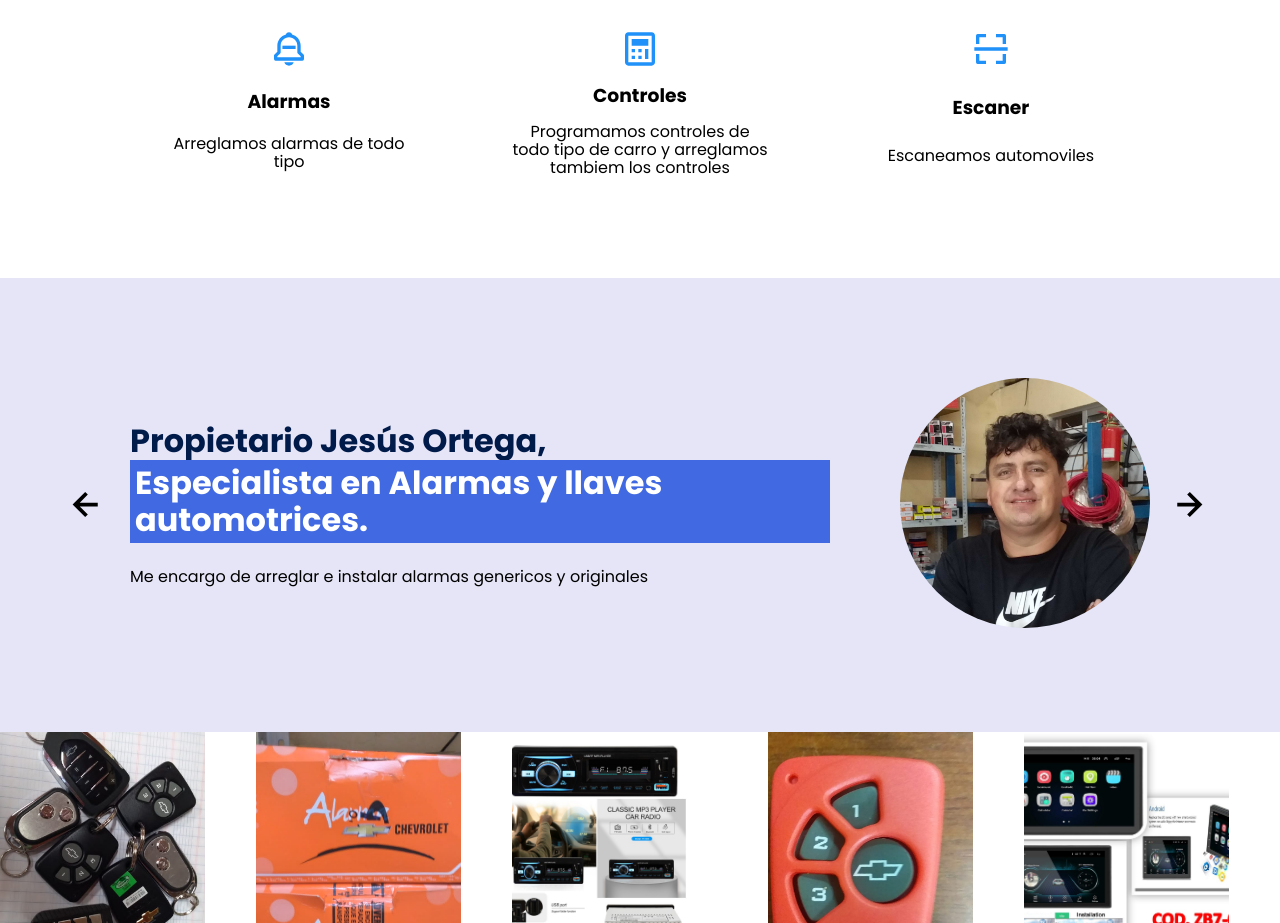
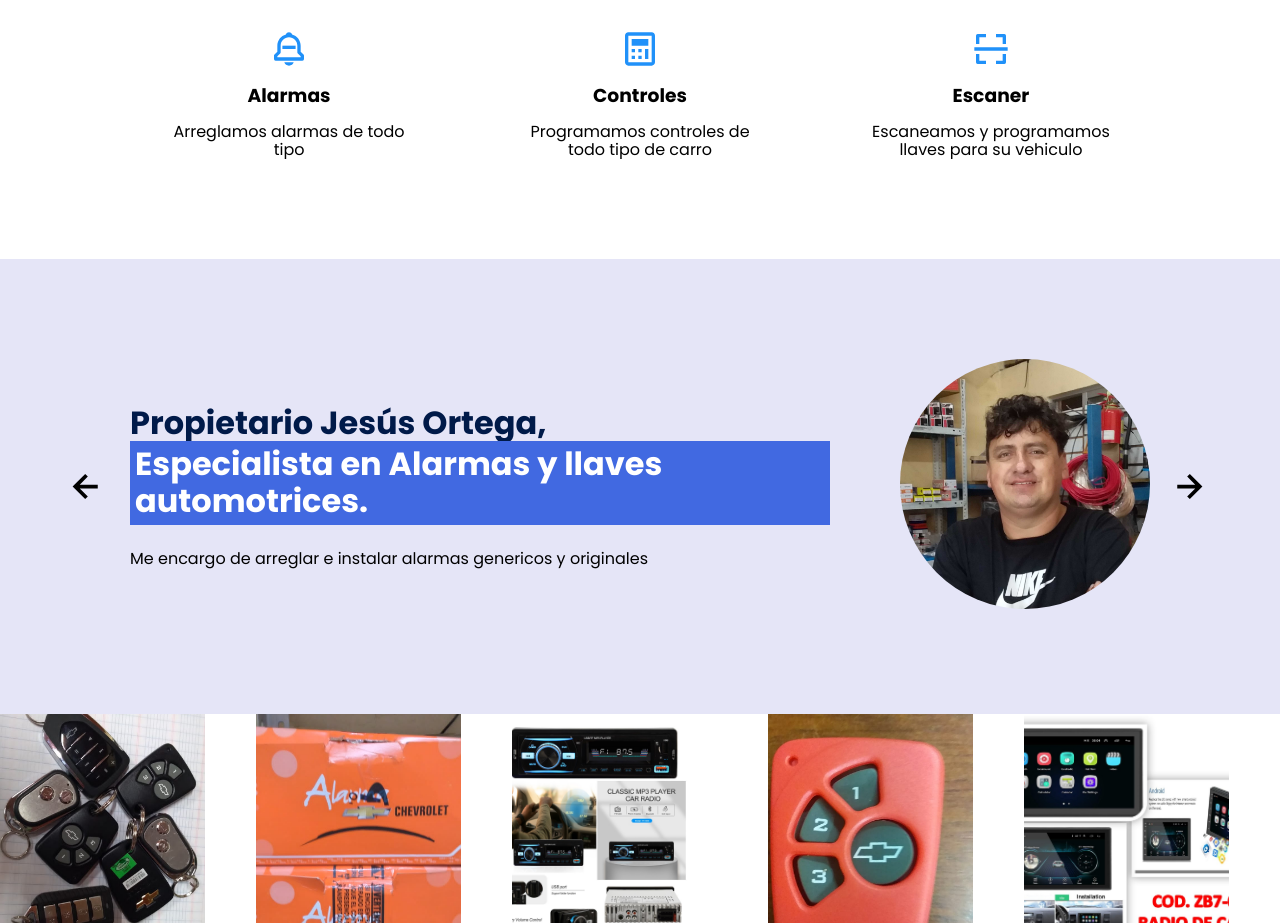
Before and after one commit to alarmaselgato/alarmaselgato.github.io, a plain HTML site: page index.html in a window 1280 px wide. Shown: the part 1040-1963 px from the top of the page. Drawn offline with Linux system fonts and the light colour scheme.

Commit message:
otra vez
yaaa

```diff
--- a/index.html
+++ b/index.html
@@ -81,14 +81,13 @@
                 <article class="about__icons">
                     <img src="./images/paint.svg" class="about__icon">
                     <h3 class="about__title">Controles</h3>
-                    <p class="about__paragrah">Programamos controles de todo tipo de carro y arreglamos tambiem
-                        los controles </p>
+                    <p class="about__paragrah">Programamos controles de todo tipo de carro</p>
                 </article>
 
                 <article class="about__icons">
                     <img src="./images/code.svg" class="about__icon">
                     <h3 class="about__title">Escaner</h3>
-                    <p class="about__paragrah">Escaneamos automoviles</p>
+                    <p class="about__paragrah">Escaneamos y programamos llaves para su vehiculo</p>
                 </article>
             </div>
         </section>
```
